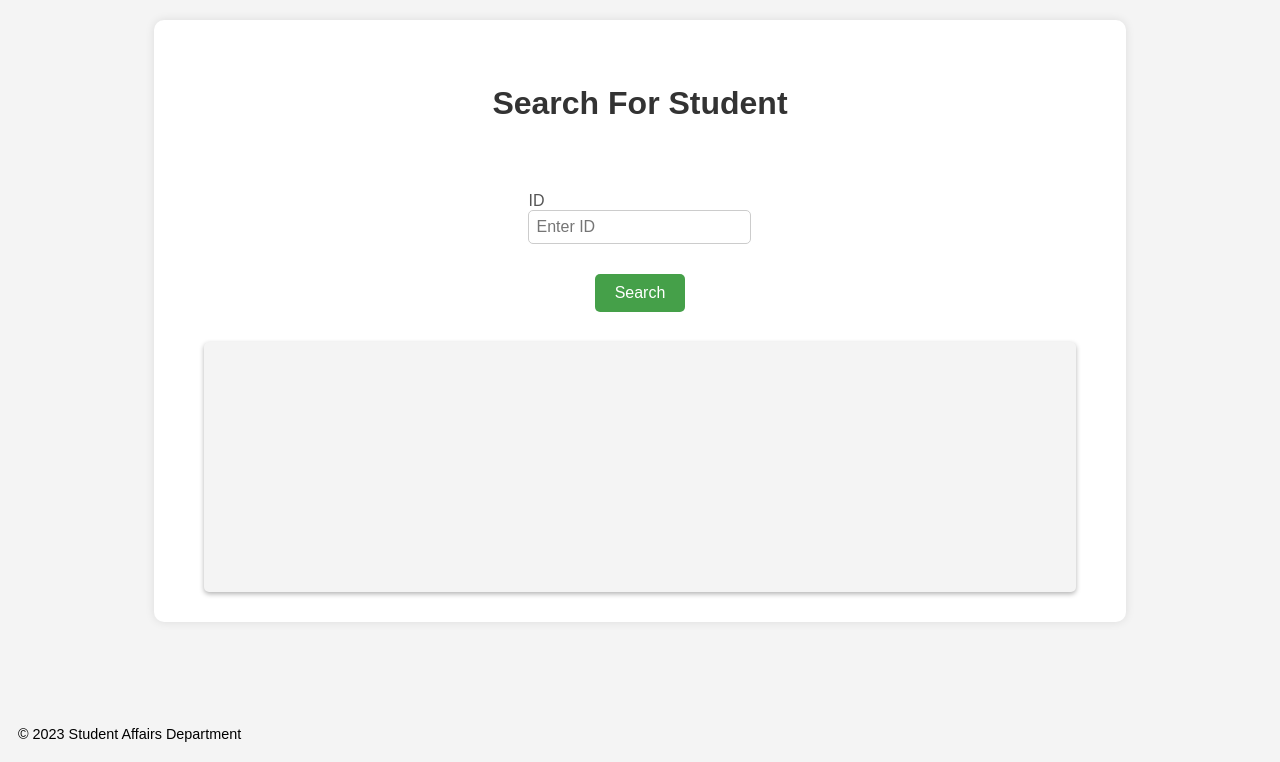
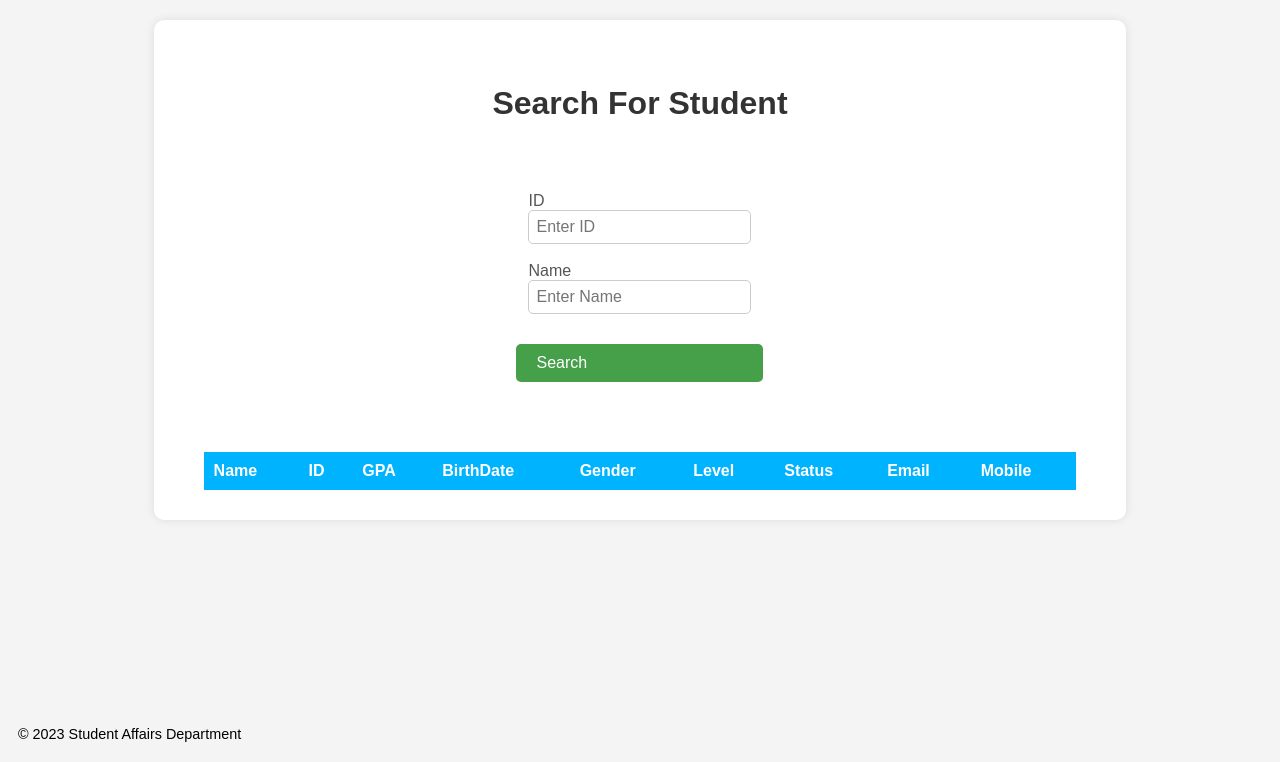
Before and after one commit to mn3mnn/student_affairs_website_django, a Django app: page /SearchForStudents in a window 1280 px wide. Shown: the part 38-800 px from the top of the page. Run offline with Django 4.2, Linux system fonts and the light colour scheme; lists and menus that the app fills with data are empty; some libraries are stand-ins or nearby versions.

Commit message:
modify search page

```diff
--- a/project/pages/views.py
+++ b/project/pages/views.py
@@ -149,25 +149,36 @@
     return render(request, 'pages/Inactive Students Page.html', context)
 
 
-
-
 def Search_For_Students(request):
     if request.method == 'POST':
         student_id = request.POST.get('id')
-        try:
-            student = Student.objects.filter(idoCollage=student_id).first()
-            if student:
-                context = {'student': student}
-            else:
-                context = {'error_message': "There is no student with this ID."}
-        except Student.DoesNotExist:
-            context = {'error_message': "There is no student with this ID."}
-    else:
-        context = {}
+        student_name = request.POST.get('name')
 
-    return render(request, 'pages/Search For Students.html',context)
+        if student_id:  # search by id if it is not None
+            try:
+                student = Student.objects.get(idoCollage=student_id)
+                if student:
+                    # serialize in new student object in json
+                    ser_instance = serializers.serialize('json', [student, ])
+                    # send to client side.
+                    return JsonResponse({"std": ser_instance}, status=200)
 
+            except Student.DoesNotExist:
+                return JsonResponse({"msg": 'No student with this ID.'}, status=400)
 
+        elif student_name:  # search by name if the id is None and the name is not None
+            try:
+                students = Student.objects.filter(name__contains=student_name)
+                if students:
+                    # serialize in new student object in json
+                    ser_instance = serializers.serialize('json', students)
+                    # send to client side.
+                    return JsonResponse({"std": ser_instance}, status=200)
+
+            except Student.DoesNotExist:
+                return JsonResponse({"msg": 'No students with this name.'}, status=400)
+
+    return render(request, 'pages/Search For Students.html')
 
 
 def View_All_Students(request):
--- a/project/project/static/css/Search For Students.css
+++ b/project/project/static/css/Search For Students.css
@@ -54,30 +54,6 @@
     border: 1px solid #ccc;
 }
 
-button[type="button"] {
-    margin: 30px 50px;
-    background-color:#45a049;
-    color: #fff;
-    border: none;
-    padding: 10px 20px;
-    font-size: 16px;
-    border-radius: 5px;
-    cursor: pointer;
-    transition: background-color 0.2s;
-}
-
-button[type="button"]:hover {
-    background-color: #555;
-}
-
-.result {
-    background-color:#f4f4f4;
-    border-radius: 5px;
-    padding: 30px;
-    box-shadow: 0 2px 5px rgba(0,0,0,0.3);
-    height: 250px;
-}
-
 table {
     border-collapse: collapse;
     width: 100%;
--- a/project/templates/pages/Search For Students.html
+++ b/project/templates/pages/Search For Students.html
@@ -25,11 +25,15 @@
         <br>
         <input type="text" id="id" name="id" placeholder="Enter ID">
       </div>
-      <input id="Search" value="Search" type="submit" style="margin: 30px 50px; background-color: #45a049; color: #fff; border: none; padding: 10px 20px; font-size: 16px; border-radius: 5px; cursor: pointer; transition: background-color 0.2s;" onmouseover="this.style.backgroundColor='#555'" onmouseout="this.style.backgroundColor='#45a049'">
+        <br>
+        <div>
+            <label class="name">Name</label>
+            <br>
+            <input type="text" id="name" name="name" placeholder="Enter Name">
+        </div>
+      <input id="Search" value="Search" onclick="searchForStudent()" style="margin: 30px 50px; background-color: #45a049; color: #fff; border: none; padding: 10px 20px; font-size: 16px; border-radius: 5px; cursor: pointer; transition: background-color 0.2s;" onmouseover="this.style.backgroundColor='#555'" onmouseout="this.style.backgroundColor='#45a049'">
     </form>
-    <div class="result">
-      {% if student %}
-        <table>
+        <table id="std-table">
           <tr>
             <th>Name</th>
             <th>ID</th>
@@ -41,22 +45,25 @@
             <th>Email</th>
             <th>Mobile</th>
           </tr>
-          <tr>
-            <td>{{ student.name }}</td>
-            <td>{{ student.idoCollage }}</td>
-            <td>{{ student.gpa }}</td>
-            <td>{{ student.dob }}</td>
-            <td>{{ student.gender }}</td>
-            <td>{{ student.level }}</td>
-            <td>{% if student.status %} Active {% else %}Inactive {% endif %}</td>
-            <td>{{ student.email }}</td>
-            <td>{{ student.mobile }}</td>
-          </tr>
+
+{#      {% if student %}#}
+{##}
+{#          <tr>#}
+{#            <td>{{ student.name }}</td>#}
+{#            <td>{{ student.idoCollage }}</td>#}
+{#            <td>{{ student.gpa }}</td>#}
+{#            <td>{{ student.dob }}</td>#}
+{#            <td>{{ student.gender }}</td>#}
+{#            <td>{{ student.level }}</td>#}
+{#            <td>{% if student.status %} Active {% else %}Inactive {% endif %}</td>#}
+{#            <td>{{ student.email }}</td>#}
+{#            <td>{{ student.mobile }}</td>#}
+{#          </tr>#}
+{##}
+{#      {% elif error_message %}#}
+{#        <p>{{ error_message }}</p>#}
+{#      {% endif %}#}
         </table>
-      {% elif error_message %}
-        <p>{{ error_message }}</p>
-      {% endif %}
-    </div>
 
 
 
@@ -69,23 +76,62 @@
 
 <script>
 
-  function checkText() {
-    document.getElementsByClassName("result")[0].innerHTML = "";
+    function validateForm() {
+        let x = document.forms["SearchForStudent"]["id"].value;
+        let y = document.forms["SearchForStudent"]["name"].value;
+        if (x === "" && y === "") {
+            alert("You must fill at least one field");
+            return false;
+        }
+        return true;
+    }
 
-		let id = document.getElementById("id").value;
+    function searchForStudent() {
+        if (validateForm() === false) {
+            return false;
+        }
+        $.ajax({
+            url: "{% url 'Search For Students' %}",
+            type: "POST",
+            data: {
+                'csrfmiddlewaretoken': '{{ csrf_token }}',
+                'id': $('#id').val(),
+                'name': $('#name').val(),
+            },
+            dataType: 'json',
+            success: function (data) {
+                if (data["std"]) {
+                    if ($("#std-table").find("tr").length > 1) { // remove all rows except the first one
+                        $("#std-table").find("tr:gt(0)").remove();
+                    }
 
-    let student = localStorage.getItem(id);
-
-    if(student === null) {
-			alert("thier is no student with this id.");
-		}
-    else{
-      let studentObj = JSON.parse(student);
-      document.getElementsByClassName("result")[0].innerHTML += "Name: " + studentObj.Name + "<br>"+ "ID: " + studentObj.id + "<br>" + "gpa: " + studentObj.gpa + "<br>"+ "BirthDate:" + studentObj.dob + "<br>" + "Gender:" + studentObj.gender + "<br>" + "Level:" + studentObj.level + "<br>" + "Status:" + studentObj.status + "<br>" + "email:" +studentObj.email + "<br>" + "mobile:" + studentObj.mobile;
-
+                    let std = JSON.parse(data["std"]);
+                    for (let i = 0; i < std.length; i++){
+                        let std_status = "";
+                        if (std[i]["fields"]["status"] === "True") {
+                            std_status = "Active";
+                        } else {
+                            std_status = "Inactive";
+                        }
+                        $("#std-table").append("<tr>"+
+                                            "<td>"+std[i]["fields"]["name"]+"</td>"+
+                                            "<td>"+std[i]["fields"]["idoCollage"]+"</td>"+
+                                            "<td>"+std[i]["fields"]["gpa"]+"</td>"+
+                                            "<td>"+std[i]["fields"]["dob"]+"</td>"+
+                                            "<td>"+std[i]["fields"]["gender"]+"</td>"+
+                                            "<td>"+std[i]["fields"]["level"]+"</td>"+
+                                            "<td>"+ std_status +"</td>"+
+                                            "<td>"+std[i]["fields"]["email"]+"</td>"+
+                                            "<td>"+std[i]["fields"]["mobile"]+"</td>"+
+                                          "</tr>");
+                    }
+                }
+            },
+            error: function (data) {
+                alert(data["msg"]);
+            }
+        });
     }
-  }
-
 
 </script>
 
--- a/project/templates/pages/Update Student Information.html
+++ b/project/templates/pages/Update Student Information.html
@@ -134,7 +134,7 @@
                     $("#id").disabled = true; // disable the id field
                     $("#isSearch").val("false"); // set the isSearch value to false. to prevent searching again
                     // set the values of the form fields
-                    var std = JSON.parse(response["std"]);
+                    let std = JSON.parse(response["std"]);
                     $("#id").val(std[0]["fields"]["idoCollage"]);
                     $("#name").val(std[0]["fields"]["name"]);
                     $("#dob").val(std[0]["fields"]["dob"]);
```
Also changed, not shown: project/static/css/Search For Students.css (+12 -24 lines), project/db.sqlite3.
